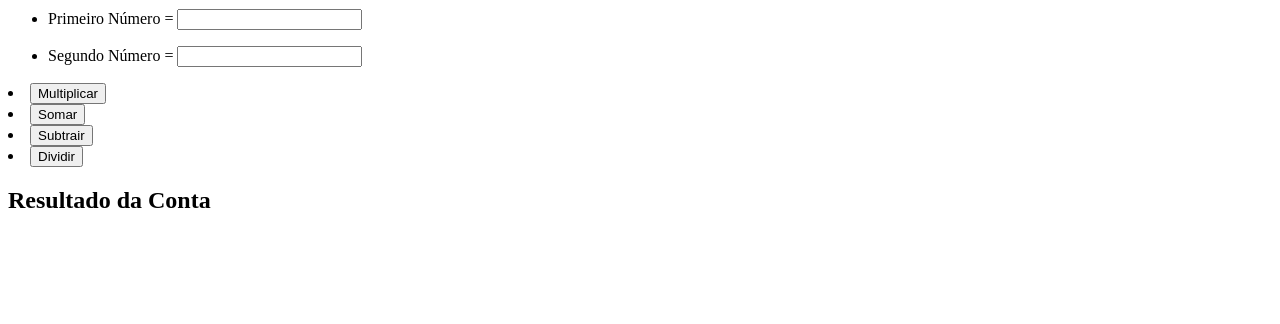
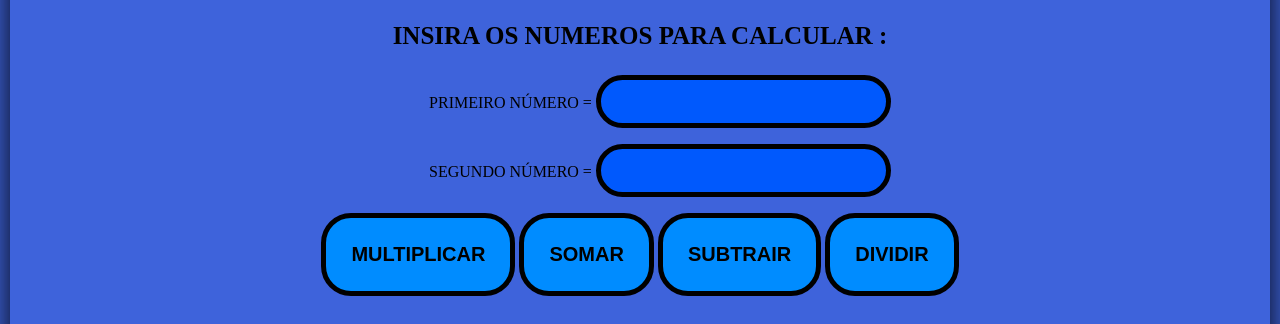
Before and after one commit to HenriqZimer/Curso_em_video_JS, a plain HTML site: page Index.html in a window 1280 px wide. Shown: the part 157-481 px from the top of the page. Drawn offline with Linux system fonts and the light colour scheme.

Commit message:
Update Index.html

```diff
--- a/Index.html
+++ b/Index.html
@@ -4,7 +4,7 @@
     <meta charset="UTF-8">
     <meta http-equiv="X-UA-Compatible" content="IE=edge">
     <meta name="viewport" content="width=device-width, initial-scale=1.0">
-    <link rel="stylesheet" type="text/css" href="\Curso_em_video_JS\Teste\_css.css">
+    <link rel="stylesheet" type="text/css" href=".\_css.css">
     <title>Calculadora</title>
 </head>
 
```
